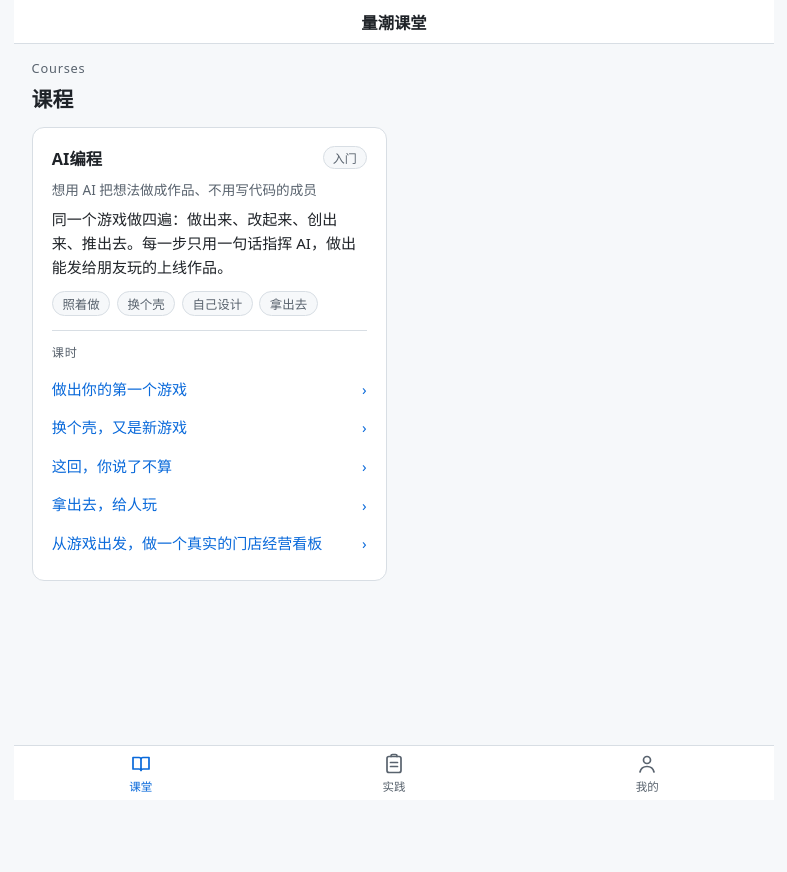
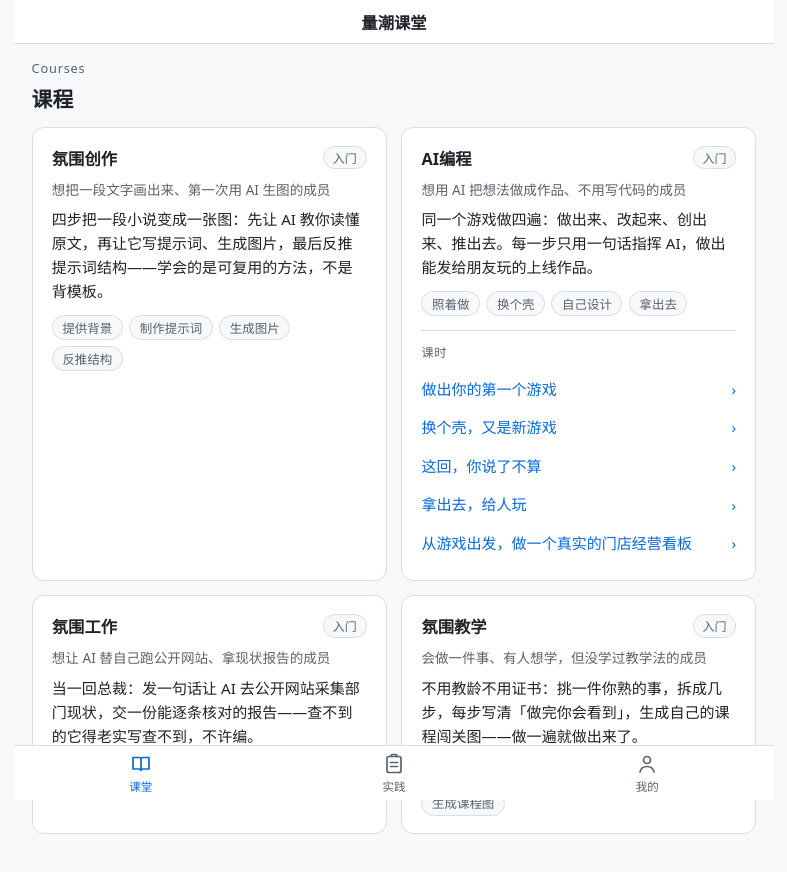
Before and after one commit to quanttide/qtclass, a React (Vite) app in the folder src/lite/: page / in a window 1280 px wide. Shown: the top 872 px of the page, without its empty margins (246-1033 px from the left). Before the commit the page ends 800 px from the top, so only its background shows below. Built offline with nearby package versions, Linux system fonts and the light colour scheme.

Commit message:
feat(lite): 课堂页新增氛围创作、氛围工作、氛围教学三门上架课程，顺序创作→编程→工作→教学

```diff
--- a/src/lite/src/pages/Theory.tsx
+++ b/src/lite/src/pages/Theory.tsx
@@ -1,4 +1,4 @@
-// 理论页：课程清单（AI编程的文案与课时源自教程仓 intro 讲义，可随教程更新；训练营不在本页）
+// 理论页：课程清单（AI编程的文案与课时源自教程仓 intro 讲义；氛围创作 / 氛围工作 / 氛围教学的文案源自 data/profile 各自的 hello-world 课件，可随课件更新；训练营不在本页）
 // 卡片下方挂该课程已发布的课时入口，课时内容与文案来自 models/lesson，不在此改写
 import { Link } from 'react-router-dom'
 import { publishedLessonsOf } from '../models/lesson'
@@ -14,11 +14,35 @@ const courses = [
     online: false,
   },
   {
+    name: '氛围创作',
+    level: '入门',
+    audience: '想把一段文字画出来、第一次用 AI 生图的成员',
+    summary: '四步把一段小说变成一张图：先让 AI 教你读懂原文，再让它写提示词、生成图片，最后反推提示词结构——学会的是可复用的方法，不是背模板。',
+    modules: ['提供背景', '制作提示词', '生成图片', '反推结构'],
+    online: true,
+  },
+  {
     name: 'AI编程',
     level: '入门',
     audience: '想用 AI 把想法做成作品、不用写代码的成员',
     summary: '同一个游戏做四遍：做出来、改起来、创出来、推出去。每一步只用一句话指挥 AI，做出能发给朋友玩的上线作品。',
     modules: ['照着做', '换个壳', '自己设计', '拿出去'],
+    online: true,
+  },
+  {
+    name: '氛围工作',
+    level: '入门',
+    audience: '想让 AI 替自己跑公开网站、拿现状报告的成员',
+    summary: '当一回总裁：发一句话让 AI 去公开网站采集部门现状，交一份能逐条核对的报告——查不到的它得老实写查不到，不许编。',
+    modules: ['一句话指令', 'AI 采集', '现状报告', '验收核对'],
+    online: true,
+  },
+  {
+    name: '氛围教学',
+    level: '入门',
+    audience: '会做一件事、有人想学，但没学过教学法的成员',
+    summary: '不用教龄不用证书：挑一件你熟的事，拆成几步，每步写清「做完你会看到」，生成自己的课程闯关图——做一遍就做出来了。',
+    modules: ['想一件事', '拆成几步', '做完你会看到', '生成课程图'],
     online: true,
   },
   {
```
Also changed, not shown: 1 other file (tests, documents, lock files or other folders).
